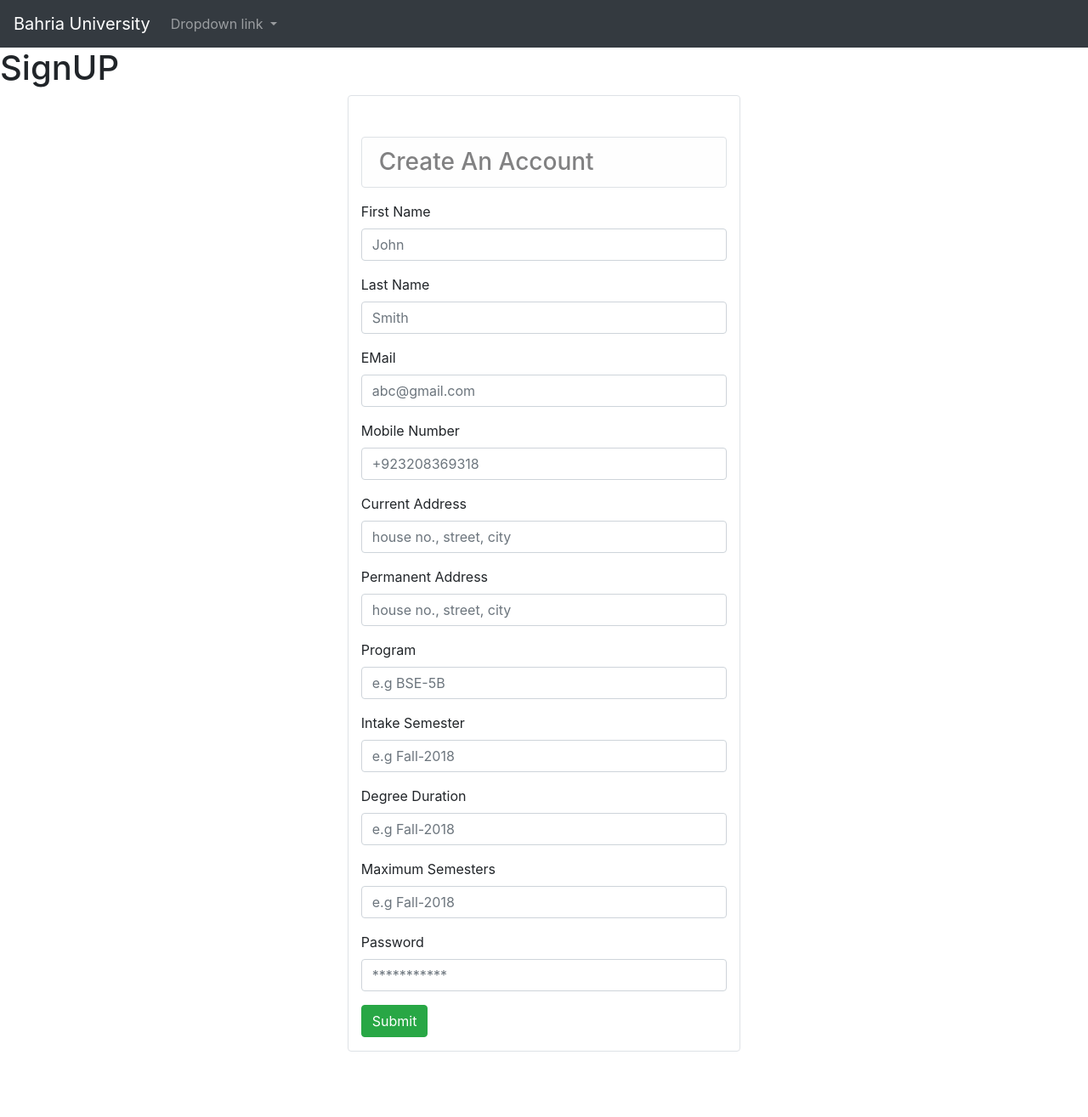
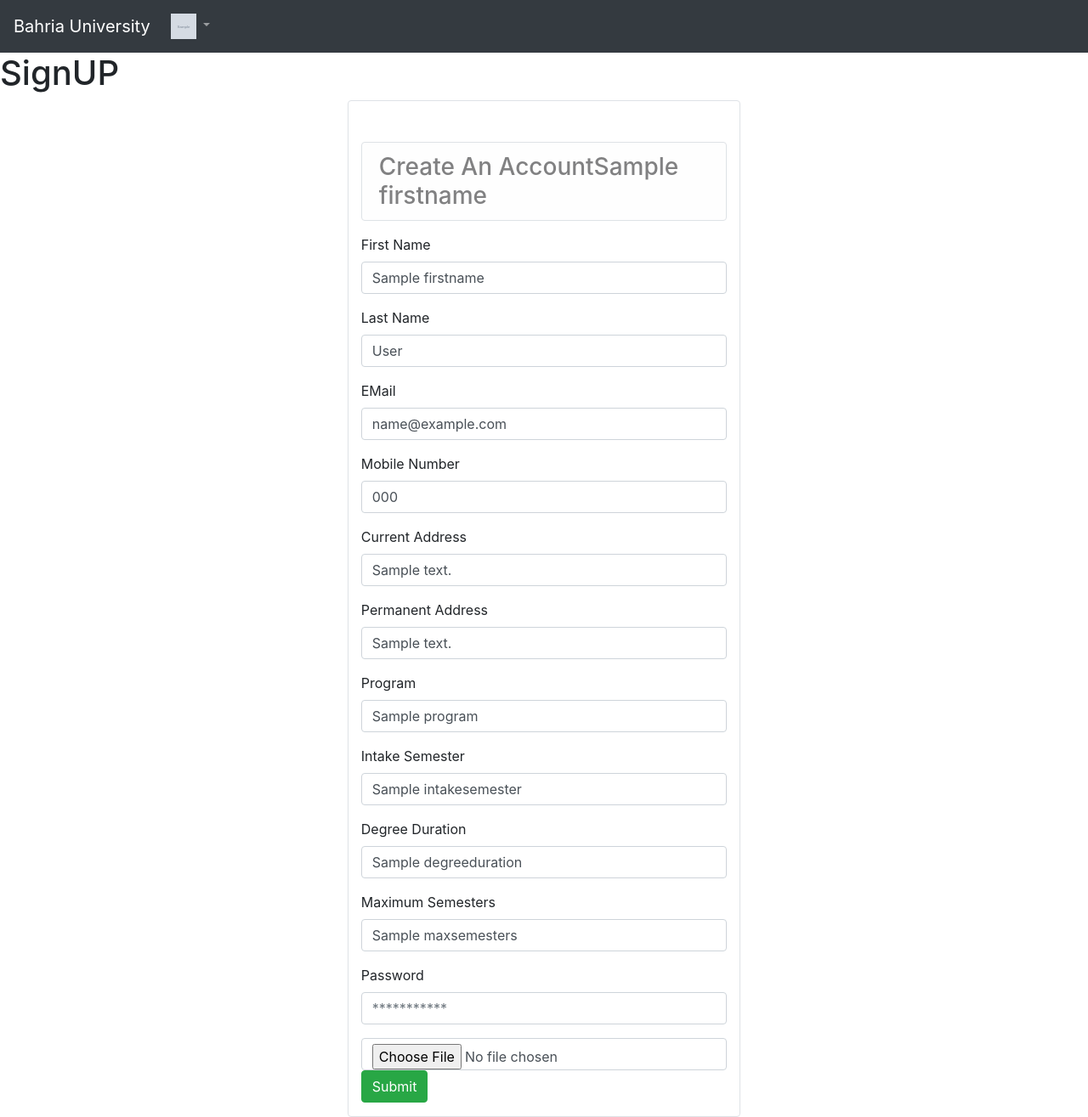
Before and after one commit to syed-ali-abbas/Learning-Management-System-Django-, a Django app: template Accounts/templates/Signup.html in a window 1280 px wide. Shown: the whole page at 85% size. Before the commit the page ends 1238 px from the top, so only its background shows below. Run offline with Django 3.2, Linux system fonts and the light colour scheme; the template is opened without the code that fills it: most values are stand-ins (such as "Sample title", 1, 10 or a date in 2020); grey boxes marked "Sample" are stand-in pictures; some libraries are stand-ins or nearby versions.

Commit message:
login validation/ constraints added, logout added/ User Profile Avatar added

```diff
--- a/Accounts/models/Students.py
+++ b/Accounts/models/Students.py
@@ -17,7 +17,10 @@ class User(models.Model):
 
 
     def get_student_by_email(email):
-        return User.objects.get(email=email)
+        try:
+            return User.objects.get(email=email)
+        except:
+            False
 
 
     def registeration(self):
--- a/Accounts/templates/Signup.html
+++ b/Accounts/templates/Signup.html
@@ -5,61 +5,70 @@
 <div class="container">
     <div >
         <div class="form col-lg-5 mx-auto border rounded pt-5">
+          {% if error_msg %}
+          <div>
+            <div class="alert alert-danger">
+              {{error_msg}}
+            </div>
+          </div>
+
+          {% endif %}
 <form action="/signup" method="POST">
   {% csrf_token %}
-    <h3 class="alert alert-light border rounded">Create An Account</h3>
+    <h3 class="alert alert-light border rounded">Create An Account{{data_val.firstname}}</h3>
 
 <div class="form-group">
   <label for="">First Name</label>
-  <input type="text" name="firstname" id="" class="form-control" placeholder="John" aria-describedby="helpId">
+  <input type="text" name="firstname" value="{{data_val.firstname}}" id="" class="form-control" placeholder="John" aria-describedby="helpId">
 </div>
 <div class="form-group">
     <label for="">Last Name</label>
-    <input type="text" name="lastname" id="" class="form-control" placeholder="Smith" aria-describedby="helpId">
+    <input type="text" name="lastname" value="{{data_val.lastname}}" id="" class="form-control" placeholder="Smith" aria-describedby="helpId">
   </div>
   <div class="form-group">
     <label for="">EMail</label>
-    <input type="email" name="email" id="" class="form-control" placeholder="abc@gmail.com" aria-describedby="helpId">
+    <input type="email" name="email" value="{{data_val.email}}" id="" class="form-control" placeholder="abc@gmail.com" aria-describedby="helpId">
   </div>
   <div class="form-group">
     <label for="">Mobile Number</label>
-    <input type="text" name="mobilenumber" id="" class="form-control" placeholder="+923208369318" aria-describedby="helpId">
+    <input type="text" name="mobilenumber" value="{{data_val.mobilenumber}}" id="" class="form-control" placeholder="+923208369318" aria-describedby="helpId">
   </div>
   <div class="form-group">
     <label for="">Current Address</label>
-    <input type="text" name="currentaddress" id="" class="form-control" placeholder="house no., street, city" aria-describedby="helpId">
+    <input type="text" name="currentaddress" value="{{data_val.currentaddress}}" id="" class="form-control" placeholder="house no., street, city" aria-describedby="helpId">
   </div>
   <div class="form-group">
     <label for="">Permanent Address</label>
-    <input type="text" name="permanentaddress" id="" class="form-control" placeholder="house no., street, city" aria-describedby="helpId">
+    <input type="text" name="permanentaddress" value="{{data_val.permanentaddress}}" id="" class="form-control" placeholder="house no., street, city" aria-describedby="helpId">
   </div>
   <div class="form-group">
     <label for="">Program</label>
-    <input type="text" name="program" id="" class="form-control" placeholder="e.g BSE-5B" aria-describedby="helpId">
+    <input type="text" name="program" value="{{data_val.program}}" id="" class="form-control" placeholder="e.g BSE-5B" aria-describedby="helpId">
   </div>
   <div class="form-group">
     <label for="">Intake Semester</label>
-    <input type="text" name="intakesemester" id="" class="form-control" placeholder="e.g Fall-2018" aria-describedby="helpId">
+    <input type="text" name="intakesemester" value="{{data_val.intakesemester}}" id="" class="form-control" placeholder="e.g Fall-2018" aria-describedby="helpId">
   </div>
   <div class="form-group">
     <label for="">Degree Duration</label>
-    <input type="text" name="degreeduration" id="" class="form-control" placeholder="e.g Fall-2018" aria-describedby="helpId">
+    <input type="text" name="degreeduration" value="{{data_val.degreeduration}}" id="" class="form-control" placeholder="e.g Fall-2018" aria-describedby="helpId">
   </div>
   <div class="form-group">
     <label for="">Maximum Semesters</label>
-    <input type="text" name="maxsemesters" id="" class="form-control" placeholder="e.g Fall-2018" aria-describedby="helpId">
+    <input type="text" name="maxsemesters" value="{{data_val.maxsemesters}}" id="" class="form-control" placeholder="e.g Fall-2018" aria-describedby="helpId">
   </div>
   <div class="form-group">
     <label for="">Password</label>
     <input type="text" name="password" id="" class="form-control" placeholder="***********" aria-describedby="helpId">
   </div>
-
+  <input type="file" name="image" value="{{data_val.image}}" id="" class="form-control" aria-describedby="helpId">
 
   <div class="form-group">
     <input type="submit" name="submit" id="" class="btn btn-success" aria-describedby="helpId">
   </div>
 
 </form>
+
 </div>
 </div>
 </div>
--- a/Accounts/templates/home.html
+++ b/Accounts/templates/home.html
@@ -0,0 +1,6 @@
+{% extends 'index.html' %}
+{% block content %}
+
+<!-- <h1>{{request.session.student_id}}</h1> -->
+<!-- <small>{{stud.Image.url}}</small> -->
+{% endblock content %}
--- a/Accounts/templates/index.html
+++ b/Accounts/templates/index.html
@@ -29,12 +29,12 @@
             </li> -->
             <li class="nav-item dropdown">
               <a class="nav-link dropdown-toggle" href="#" id="navbarDropdownMenuLink" role="button" data-toggle="dropdown" aria-haspopup="true" aria-expanded="false">
-                Dropdown link
+                <img src={{stud.Image.url}} width="30" height="30" alt="">
               </a>
               <div class="dropdown-menu" aria-labelledby="navbarDropdownMenuLink">
                 <a class="dropdown-item" href="/signup">Sign Up</a>
                 <a class="dropdown-item" href="#">Another action</a>
-                <a class="dropdown-item" href="#">Something else here</a>
+                <a class="dropdown-item" href="/logout">Log Out</a>
               </div>
             </li>
           </ul>
--- a/Accounts/urls.py
+++ b/Accounts/urls.py
@@ -1,10 +1,11 @@
 from django.urls import path
 from .views.Signup import Signup
-from .views.Login import login
+from .views.Login import login, logout
 from .views.home import HomePageView
 
 urlpatterns = [
     path('', login.as_view(), name='login'),
     path('signup',Signup.as_view(), name = 'signup'),
-    path('home',HomePageView.as_view(), name='home' )
+    path('home',HomePageView.as_view(), name='home' ),
+    path('logout', logout, name ='logout')
 ]
```
Also changed, not shown: Accounts/templates/login.html (+9 -0 lines), Accounts/views/Login.py (+24 -1 lines), Accounts/views/Signup.py (+27 -7 lines), db.sqlite3.
